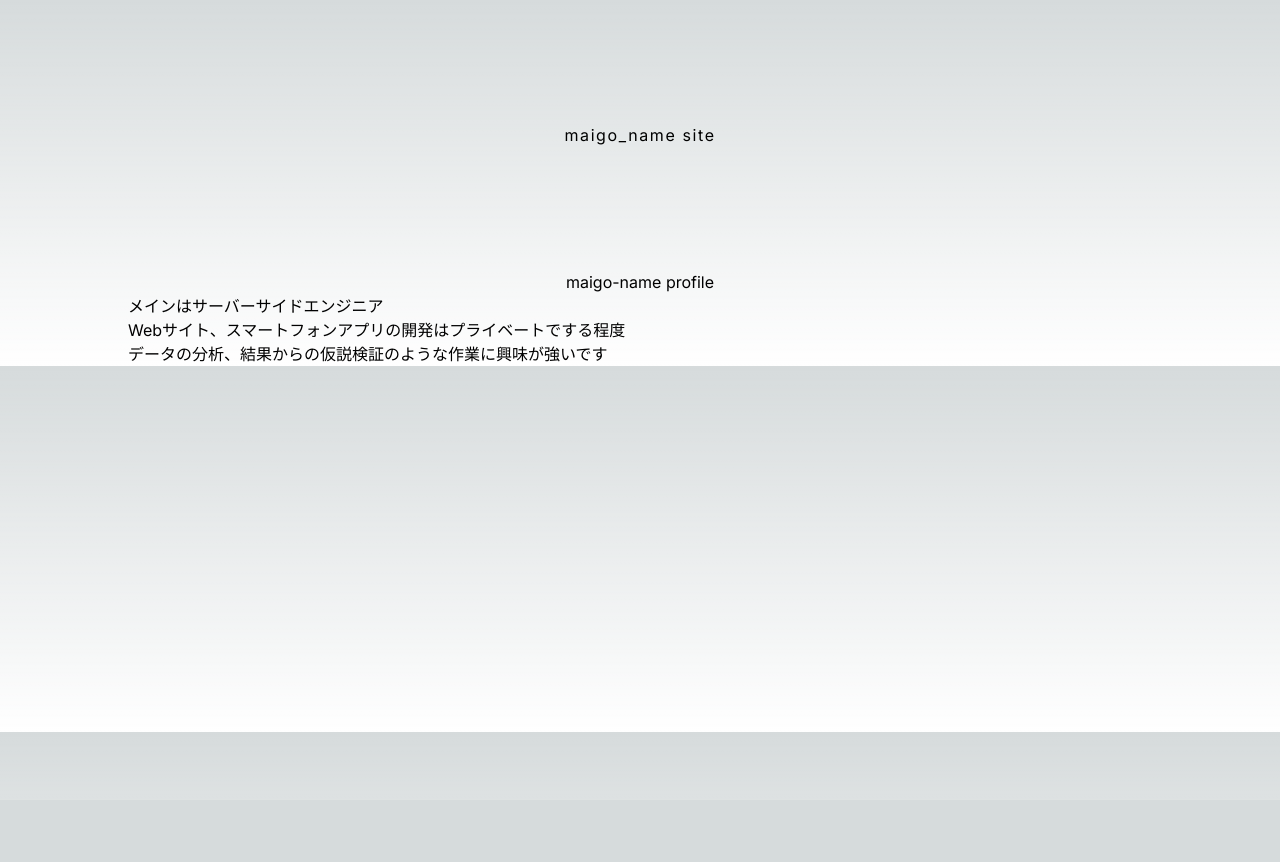
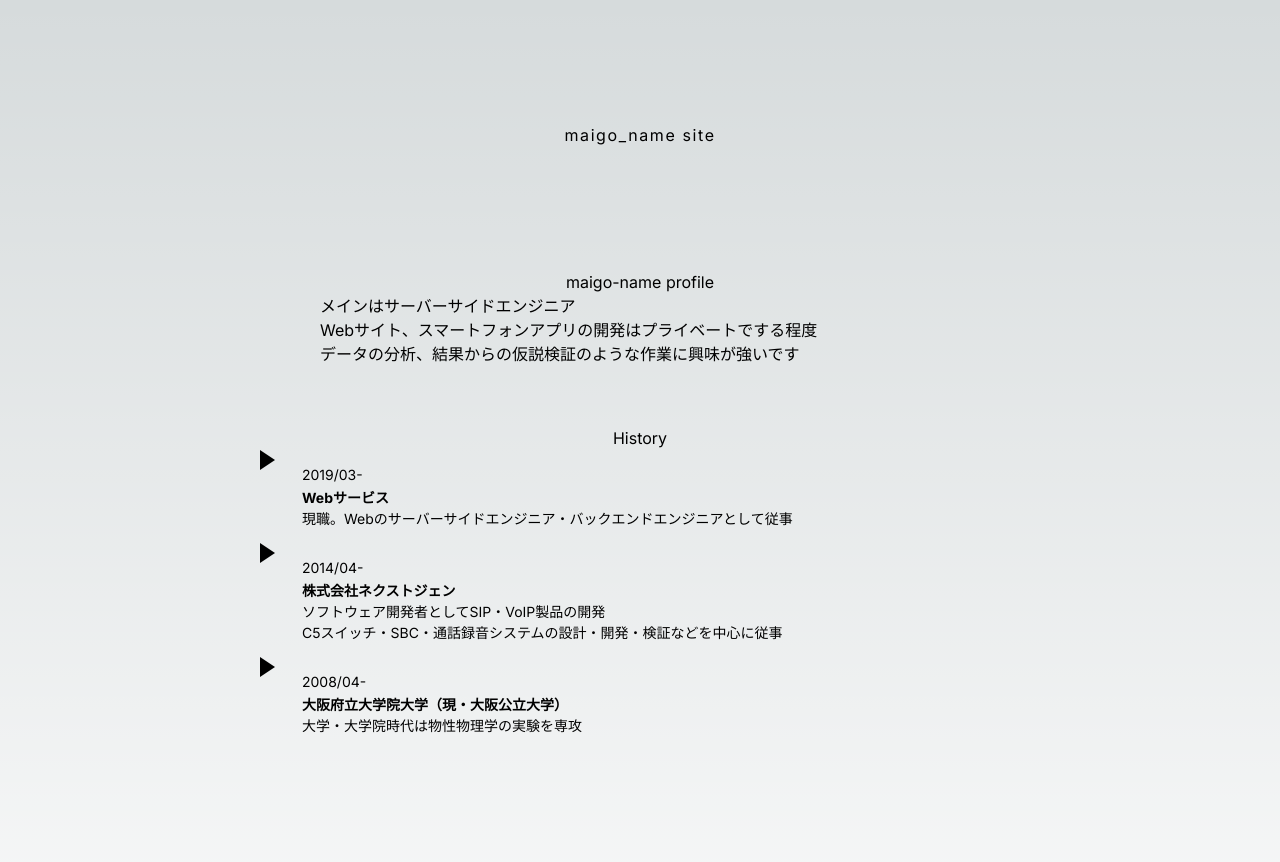
Before and after one commit to keyno63/profile.maigo-name.tokyo, a Next.js app in the folder website/: page / in a window 1280 px wide. Shown: the top 862 px of the page. Before the commit the page ends 800 px from the top, so only its background shows below. Built offline with nearby package versions, Linux system fonts and the light colour scheme.

Commit message:
add carrier/history page.

```diff
--- /dev/null
+++ b/website/features/about/components/carrier/carrier-history.tsx
@@ -0,0 +1,19 @@
+import {carriers} from "@/features/about/components/carrier/carrier";
+import HistoryElement from "@/features/about/components/carrier/history-element";
+import styles from "@/features/about/styles.module.css"
+
+export default function CarrierHistory() {
+    return (
+        <section className={styles.history}>
+            <div>
+                <h2 className={styles.history_title}>History</h2>
+                {carriers.map((carrier) => (
+                        <HistoryElement
+                            name={carrier.name}
+                            start={carrier.start}
+                            descriptions={carrier.descriptions}/>
+                ))}
+            </div>
+        </section>
+    )
+}
--- /dev/null
+++ b/website/features/about/components/carrier/carrier.tsx
@@ -0,0 +1,36 @@
+export type Carrier = {
+    name: string
+    start: string
+    descriptions?: string[]
+}
+
+type Details = {
+    project: string
+    description: string
+    skills?: string[]
+}
+
+export const carriers: Carrier[] = [
+    {
+        name: "Webサービス",
+        start: "2019/03",
+        descriptions: [
+            "現職。Webのサーバーサイドエンジニア・バックエンドエンジニアとして従事",
+        ]
+    },
+    {
+        name: "株式会社ネクストジェン",
+        start: "2014/04",
+        descriptions: [
+            "ソフトウェア開発者としてSIP・VoIP製品の開発",
+            "C5スイッチ・SBC・通話録音システムの設計・開発・検証などを中心に従事",
+        ]
+    },
+    {
+        name: "大阪府立大学院大学（現・大阪公立大学）",
+        start: "2008/04",
+        descriptions: [
+            "大学・大学院時代は物性物理学の実験を専攻"
+        ]
+    },
+]
--- /dev/null
+++ b/website/features/about/components/carrier/history-element.tsx
@@ -0,0 +1,23 @@
+import {Carrier} from "@/features/about/components/carrier/carrier";
+import styles from "@/features/about/styles.module.css"
+
+export default function HistoryElement(carrier: Carrier) {
+    return (
+        <div className={styles.element_wrapper}>
+            <div className={styles.triangle_right}>
+                <div className={styles.element_joint}></div>
+            </div>
+            <div className={styles.element_body}>
+                <div className={styles.date}>{carrier.start}-</div>
+                <p className={styles.carrier_name}>
+                    {carrier.name}
+                </p>
+                {carrier.descriptions?.map((description) =>
+                    <p className={styles.carrier_description}>
+                        {description}
+                    </p>)
+                }
+            </div>
+        </div>
+    )
+}
--- a/website/features/about/components/profile/profile.tsx
+++ b/website/features/about/components/profile/profile.tsx
@@ -4,9 +4,9 @@ export const Profile = () => {
     return (
         <div>
             <p className={styles.sample}>maigo-name profile</p>
-            <p className={styles.content}>メインはサーバーサイドエンジニア</p>
-            <p className={styles.content}>Webサイト、スマートフォンアプリの開発はプライベートでする程度</p>
-            <p className={styles.content}>データの分析、結果からの仮説検証のような作業に興味が強いです</p>
+            <p className={styles.content_}>メインはサーバーサイドエンジニア</p>
+            <p className={styles.content_}>Webサイト、スマートフォンアプリの開発はプライベートでする程度</p>
+            <p className={styles.content_}>データの分析、結果からの仮説検証のような作業に興味が強いです</p>
         </div>
     )
 }
--- a/website/features/about/page.tsx
+++ b/website/features/about/page.tsx
@@ -1,10 +1,15 @@
 
 import { Profile } from "./components/profile";
+import CarrierHistory from "@/features/about/components/carrier/carrier-history";
+import styles from "./styles.module.css"
 
 export const AboutPage: React.FC = () => {
     return (
-        <>
-            <Profile />
-        </>
+        <div className={styles.contents}>
+            <div className={styles.contents_wrapper}>
+                <Profile/>
+                <CarrierHistory/>
+            </div>
+        </div>
     )
 }
--- a/website/features/about/styles.module.css
+++ b/website/features/about/styles.module.css
@@ -7,9 +7,112 @@
     position: relative;
 }
 
-.content {
+.content_ {
     width: 80%;
     margin: 0 auto;
     display: flex;
     position: relative;
 }
+
+.contents {
+    width: 100%;
+    margin: 0 auto;
+    display: flex;
+    justify-content: center;
+    position: relative;
+}
+
+.contents_wrapper {
+    width: 100%;
+    max-width: 800px;
+}
+
+.wrapper {
+    padding: 1em;
+    border-radius: 12px;
+    container-type: inline-size;
+}
+
+@container (max-width: 500px) {
+    .wrapper {
+        grid-template-rows: 1fr 1fr;
+    }
+}
+
+.wrapper::before, .wrapper::after {
+    content: '';
+    width: 100%;
+}
+
+.history {
+    padding: 60px 20px;
+    min-height: 100vh;
+    justify-content: center;
+}
+
+.history_title {
+    text-align: center;
+}
+
+.element_wrapper {
+    font-size: .875rem;
+    display: grid;
+    grid-template-columns: 2em 1fr;
+    grid-template-areas: "left right";
+}
+
+.element_body {
+    grid-area: right;
+    padding: 1em;
+    display: flex;
+    flex-direction: column;
+}
+
+.triangle_right:before {
+    grid-area: left;
+    --top-margin: 2em;
+    position: relative;
+    display: flex;
+    justify-content: center;
+}
+
+.triangle_right {
+    width: 0;
+    height: 0;
+    border-top: 10px solid transparent;
+    border-bottom: 10px solid transparent;
+    border-left: 15px solid black;
+}
+
+.triangle_right .element_joint:before {
+    content: '';
+    position: absolute;
+    top: 0;
+    height: var(--top-margin);
+    left: 50%;
+    transform: translateX(-50%);
+    width: 4px;
+    background: black;
+}
+
+.triangle_right .element_joint:after {
+    content: '';
+    position: absolute;
+    top: calc(var(--top-margin) + 2em);
+    height: calc(100% - var(--top-margin));
+    left: 50%;
+    transform: translateX(-50%);
+    width: 4px;
+    background: black;
+}
+
+.date {
+    margin-bottom: 2px;
+}
+
+.carrier_name {
+    font-weight: bold;
+}
+
+.carrier_description {
+}
```
Also changed, not shown: website/features/about/components/skills/skills.tsx (added).
